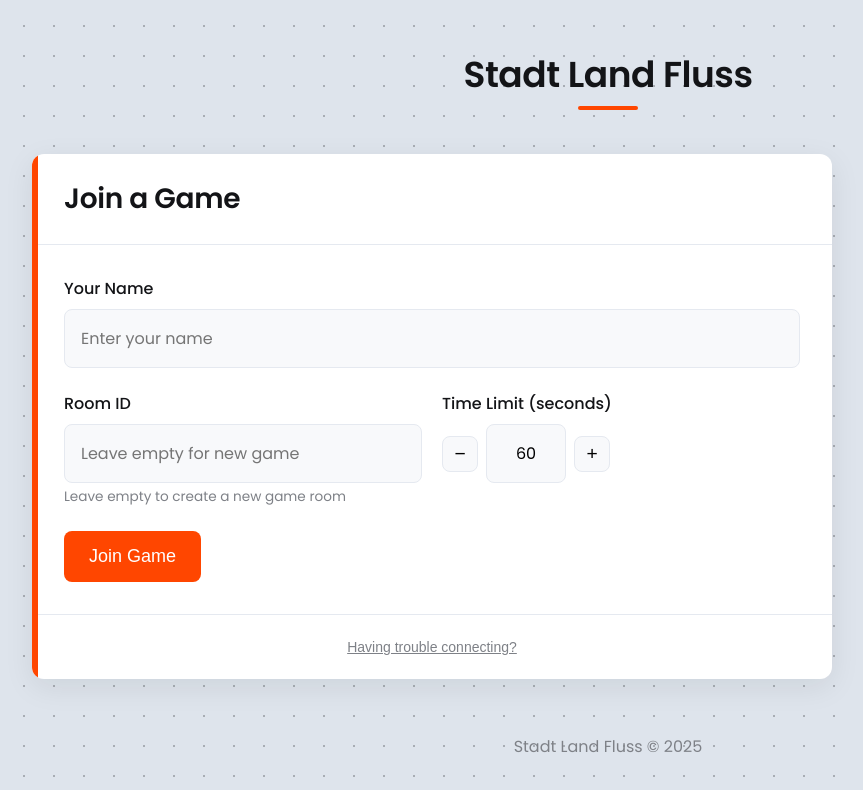
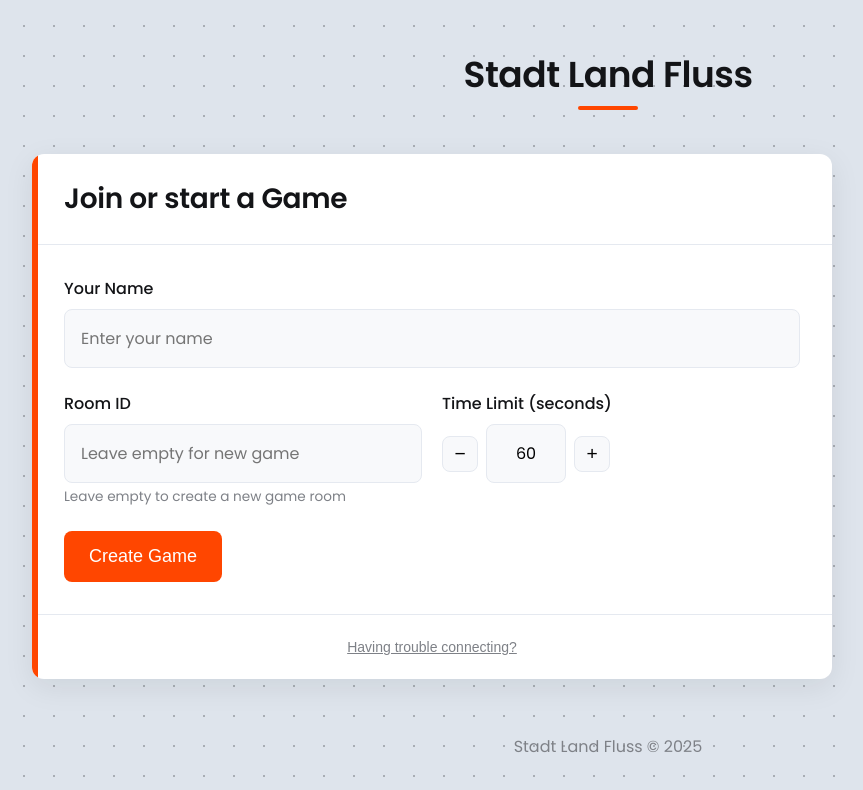
Before and after one commit to t3mr0i/QuizWorld, a website: page public/index.html in a window 1280 px wide. Shown: the top 790 px of the page, without its empty margins (32-895 px from the left). Drawn offline with Linux system fonts and the light colour scheme.

Commit message:
Add dynamic button text functionality for join/create game based on room ID input. Implemented setupDynamicJoinButton and updateJoinButtonText functions to enhance user experience by updating button and help text in real-time as the user interacts with the room ID input field.

```diff
--- a/public/index.html
+++ b/public/index.html
@@ -31,7 +31,7 @@
       <div id="welcome-screen" class="game-screen active">
         <div class="card welcome-card">
           <div class="card-header">
-            <h2>Join a Game</h2>
+            <h2>Join or start a Game</h2>
           </div>
           <div class="card-body">
             <form class="join-form">
--- a/public/js/app.js
+++ b/public/js/app.js
@@ -524,6 +524,9 @@ document.addEventListener('DOMContentLoaded', function() {
     });
   }
 
+  // Setup dynamic button text for join/create game
+  setupDynamicJoinButton();
+
   // Join Game button
   const joinGameBtn = document.getElementById('join-game-btn');
   if (joinGameBtn) {
@@ -626,6 +629,8 @@ document.addEventListener('DOMContentLoaded', function() {
     const roomInput = document.getElementById('room-id');
     if (roomInput) {
       roomInput.value = roomParam;
+      // Update button text after setting room ID from URL
+      updateJoinButtonText();
     }
   }
 
@@ -644,6 +649,41 @@ document.addEventListener('DOMContentLoaded', function() {
     });
   }
 });
+
+// Function to setup the dynamic join/create button functionality
+function setupDynamicJoinButton() {
+  const roomIdInput = document.getElementById('room-id');
+  const joinGameBtn = document.getElementById('join-game-btn');
+
+  if (roomIdInput && joinGameBtn) {
+    // Set initial button text based on room ID input
+    updateJoinButtonText();
+
+    // Update button text when room ID input changes
+    roomIdInput.addEventListener('input', updateJoinButtonText);
+  }
+}
+
+// Function to update the join/create button text and help text based on room ID input
+function updateJoinButtonText() {
+  const roomIdInput = document.getElementById('room-id');
+  const joinGameBtn = document.getElementById('join-game-btn');
+
+  if (!roomIdInput || !joinGameBtn) return;
+
+  const roomIdHelp = roomIdInput.nextElementSibling; // The small help text element
+  const hasRoomId = roomIdInput.value.trim() !== '';
+
+  // Update button text
+  joinGameBtn.textContent = hasRoomId ? 'Join Game' : 'Create Game';
+
+  // Update helper text
+  if (roomIdHelp) {
+    roomIdHelp.textContent = hasRoomId
+      ? 'Join an existing game room'
+      : 'Leave empty to create a new game room';
+  }
+}
 
 // Helper functions
 function showError(message) {
```
